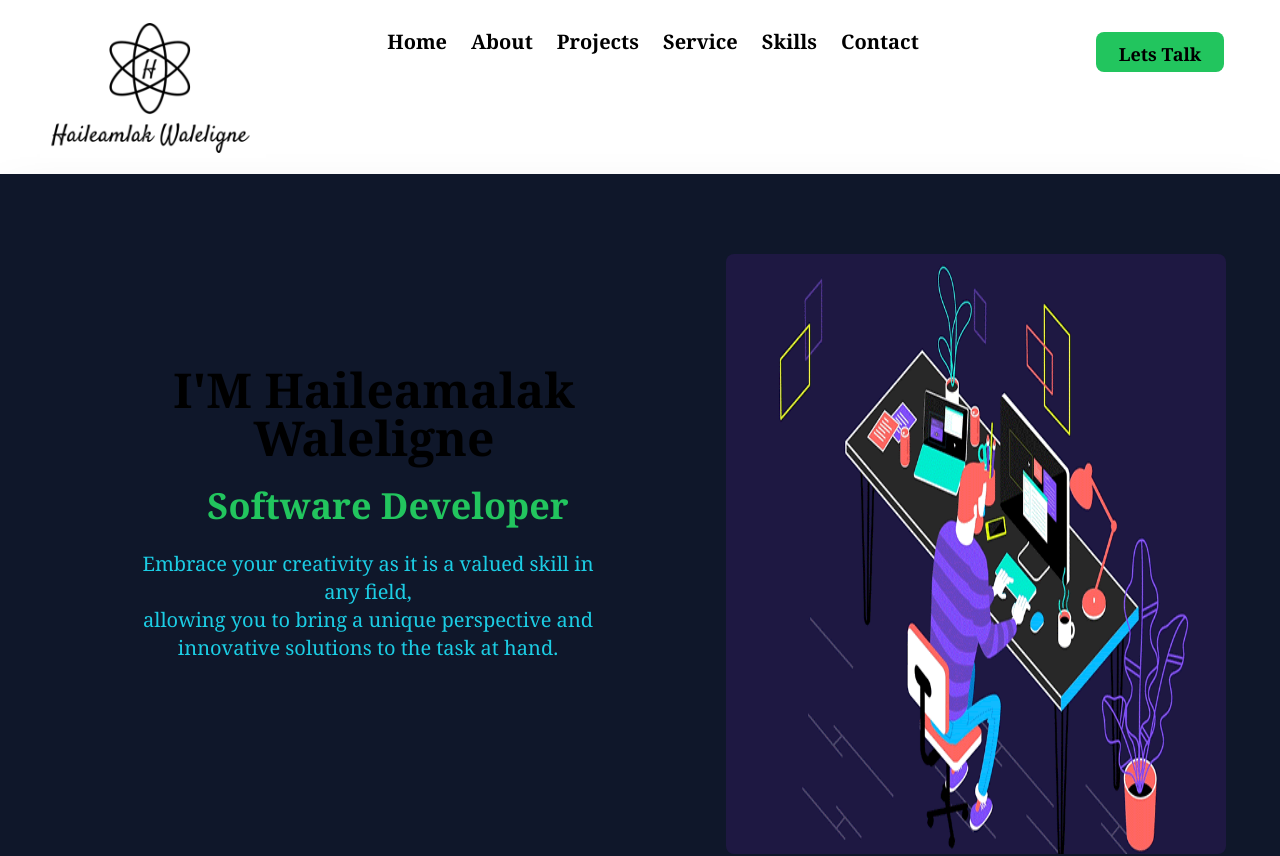
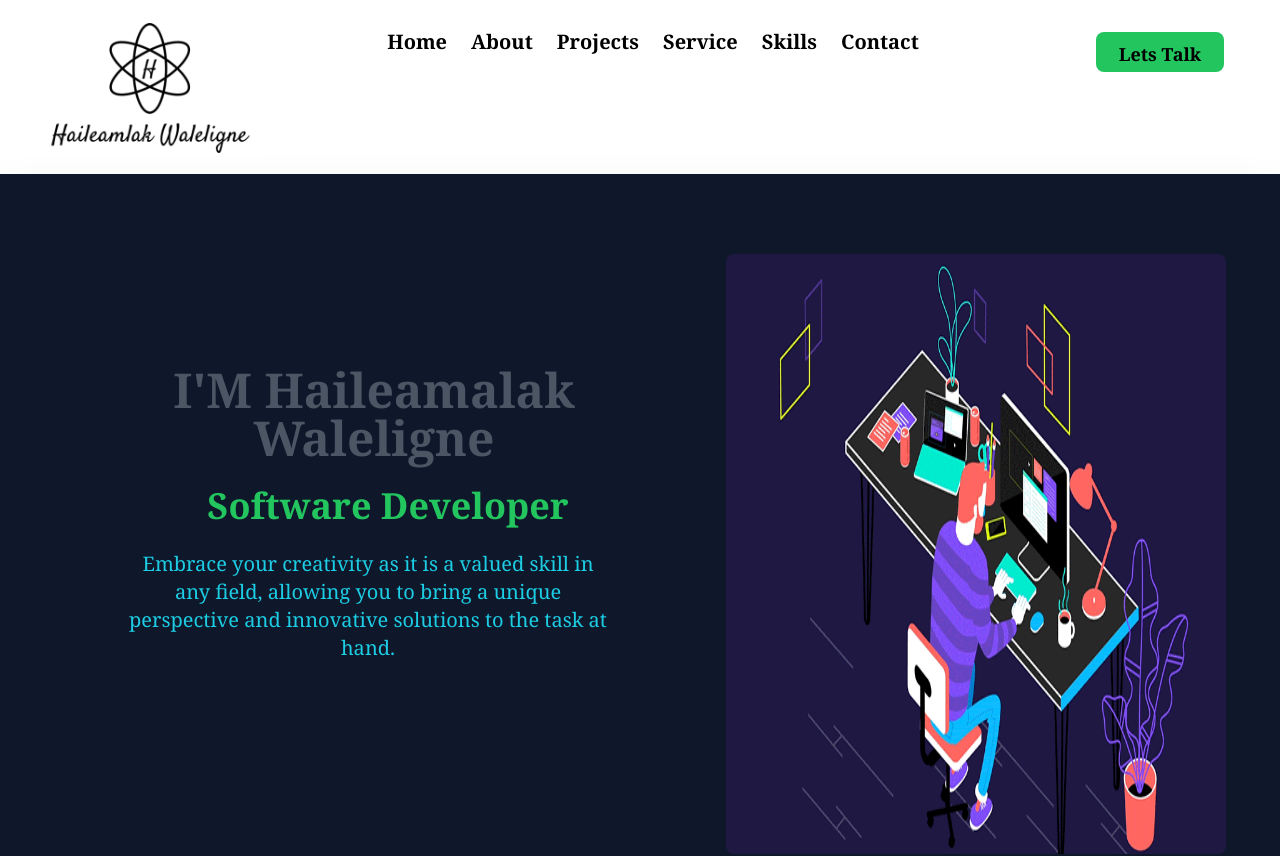
Before and after one commit to haileamlakwalelige/me-and-tensae, a React (Create React App) app: page / in a window 1280 px wide. Shown: the top 856 px of the page. Built offline with nearby package versions, Linux system fonts and the light colour scheme.

Commit message:
Updating the hero section

```diff
--- a/src/haila/Heros.js
+++ b/src/haila/Heros.js
@@ -15,10 +15,10 @@ const Heros = () => {
     <div  className='bg-slate-900 font-serif shadow-2xl pb-4'>
      <div className='pt-10 grid lg:grid-cols-2 lg:gap-16 '>
        <div className="md:ml-32 mt-32 flex flex-col items-center" data-aos="fade-down">
-        <h1 className="font-bold text-3xl sm:text-5xl ml-3 my-6 text-center hover:text-white cursor-pointer">I'M Haileamalak Waleligne</h1>
+        <h1 className="font-bold text-3xl sm:text-5xl ml-3 my-6 text-gray-600 text-center hover:text-white cursor-pointer">I'M Haileamalak Waleligne</h1>
         <h2 className="font-bold text-2xl sm:text-4xl text-green-500 ml-10 mb-6">Software Developer</h2>
-        <p className='text-xl text-[#1ccde4] text-center'>Embrace your creativity as it is a valued skill in any field, <br/>
-        allowing you to bring a unique perspective and <br /> innovative solutions to
+        <p className='text-xl text-[#1ccde4] text-center'>Embrace your creativity as it is a valued skill in any field,
+        allowing you to bring a unique perspective and  innovative solutions to
         the task at hand.</p>
        </div>
        <div>
```
